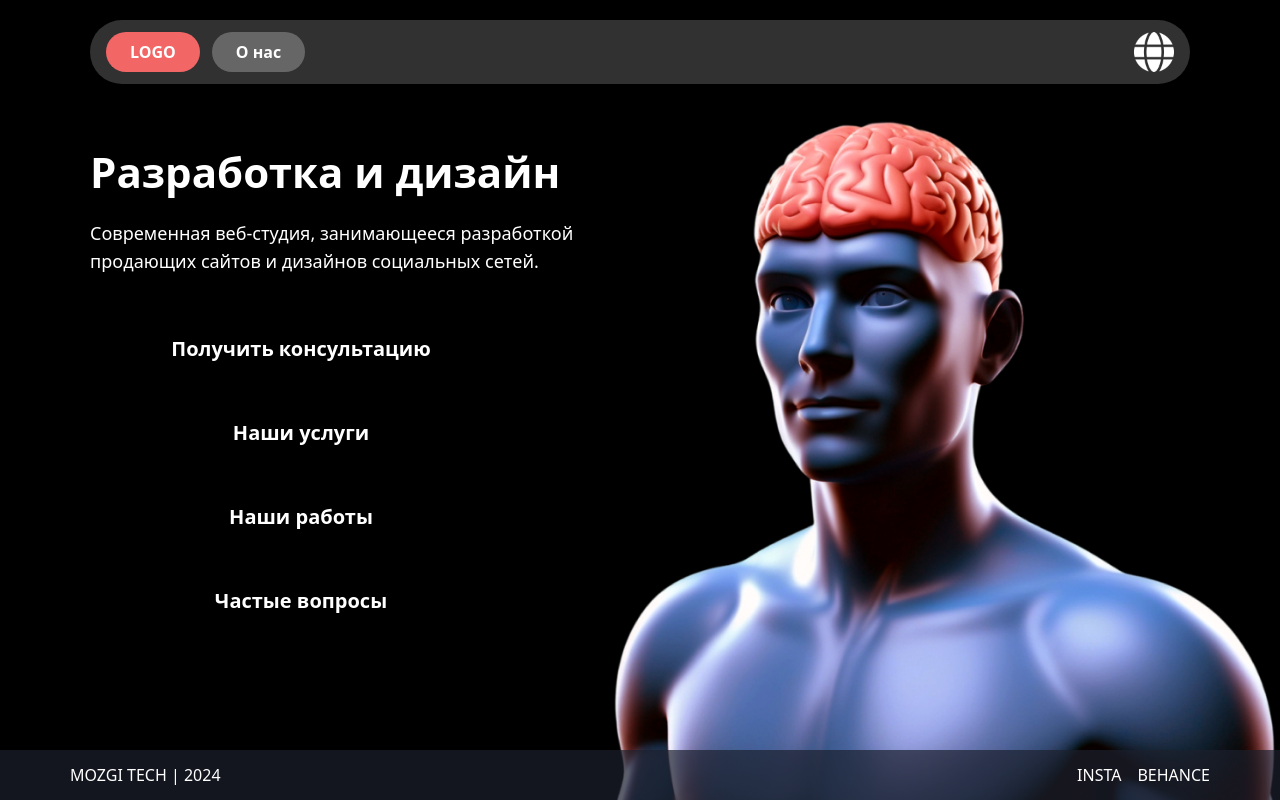
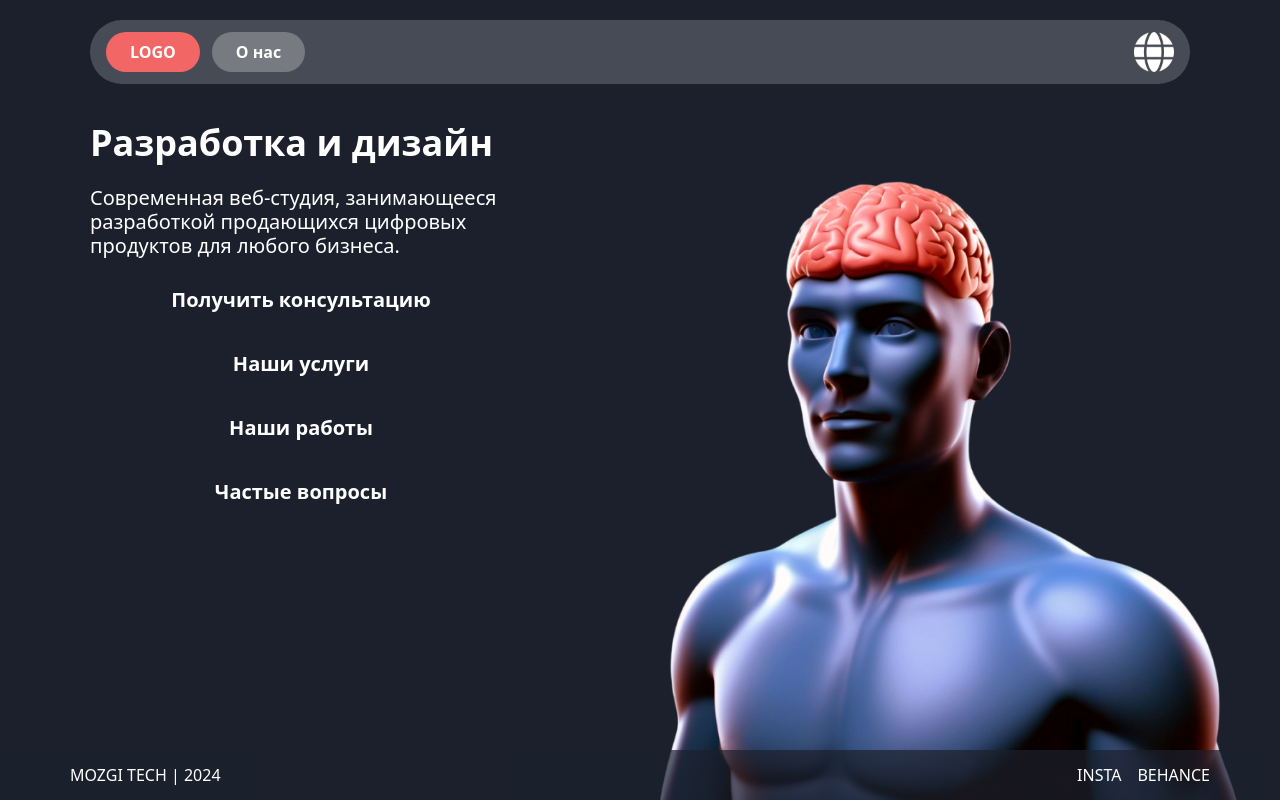
Before and after one commit to saa20ce/mozgi-land, a Next.js app in the folder frontend/: page / in a window 1280 px wide. Built offline with nearby package versions, Linux system fonts and the light colour scheme.

Commit message:
updating desktop

```diff
--- a/frontend/components/Button/button.module.scss
+++ b/frontend/components/Button/button.module.scss
@@ -42,10 +42,11 @@
 .porfoliobutton {
 	width: 164px;
 	height: 40px;
-	font-size: 20px;
+	font-size: 16px;
 	position: relative;
-	background-color: rgba(255, 255, 255, 0.26);
-
+	background-color: #344f7336;
+	border-radius: 12px;
+	padding: 0;
 	display: flex;
 	align-items: center;
 	justify-content: center;
@@ -53,10 +54,10 @@
 
 	&:hover {
 		cursor: pointer;
-		background-color: rgba(255, 255, 255, 0.18);
+		background-color: #344f7353;
 	}
 	&.active {
-		background-color: rgba(255, 255, 255, 0.18);
+		background-color: #344f7353;
 		color: white;
 	}
 }
--- a/frontend/components/MainMenu/MainMenu.tsx
+++ b/frontend/components/MainMenu/MainMenu.tsx
@@ -75,7 +75,7 @@ const MainMenu = ({ isMobileMenuOpen, setIsMobileMenuOpen }: MainMenuProps) => {
         </div>
       )}
 
-      <div className="hidden xl:flex flex-col gap-y-4 space-y-4 mt-12">
+      <div className="hidden xl:flex flex-col xl:gap-y-3 2xl:gap-y-4 2xl:space-y-4 2xl:mt-12">
         <Text as="a" href="/">
           <Button
             text="Получить консультацию"
--- a/frontend/components/Portfolio/Portfolio.tsx
+++ b/frontend/components/Portfolio/Portfolio.tsx
@@ -39,19 +39,19 @@ export default function Portfolio({ initialWorks }: PortfolioProps) {
     <div className="w-full flex flex-col rounded-[24px] p-6">
       <div className="flex justify-center gap-6 mb-8">
         <Button
-          text="все"
+          text="Все"
           onClick={() => setSelectedCategory("все")}
           active={selectedCategory === "все"}
           type="portfolio"
         />
         <Button
-          text="дизайн"
+          text="Дизайн"
           onClick={() => setSelectedCategory("дизайн")}
           active={selectedCategory === "дизайн"}
           type="portfolio"
         />
         <Button
-          text="разработка"
+          text="Разработка"
           onClick={() => setSelectedCategory("разработка")}
           active={selectedCategory === "разработка"}
           type="portfolio"
@@ -65,9 +65,8 @@ export default function Portfolio({ initialWorks }: PortfolioProps) {
           filteredWorks.map((project) => (
             <div
               key={project.id}
-              className={`bg-[#7b7c7e] rounded-lg p-4 text-left overflow-hidden transition-opacity duration-300 ease-in-out ${
-                scrollY > 100 ? "opacity-0" : "opacity-100"
-              }`}
+              className={`bg-[#7b7c7e] rounded-lg p-4 text-left overflow-hidden transition-opacity duration-300 ease-in-out ${scrollY > 100 ? "opacity-0" : "opacity-100"
+                }`}
             >
               <img
                 src={project.image}
--- a/frontend/pages/index.tsx
+++ b/frontend/pages/index.tsx
@@ -8,16 +8,14 @@ export default function Home() {
 
   return (
     <Layout>
-      <div className="relative flex flex-col xl:flex-row justify-between xl:pt-10 items-center gap-8 w-full">
-
-        <div className={`w-full md:w-[704px] xl:w-[540px] w-[360px] h-[180px] pt-[16px] space-y-4 z-10 ${isMobileMenuOpen ? 'hidden xl:block' : 'block'}`}>
-          <h1 className="text-center  text-[28px] md:text-[42px] xl:text-left xl:text-[42px] font-bold text-white">
+      <div className="relative flex flex-col xl:flex-row justify-between xl:pt-8 2xl:pt-10 items-center gap-8 w-full">
+        <div className={`w-full md:w-[704px] xl:w-[540px] h-[180px] 2xl:pt-[16px] space-y-4 z-10 ${isMobileMenuOpen ? 'hidden xl:block' : 'block'}`}>
+          <h1 className="text-center text-[28px] md:text-[42px] xl:text-[36px] 2xl:text-[42px] xl:text-left  font-bold text-white">
             Разработка и дизайн
           </h1>
-          <Text as="p" className="text-center text-[15px] md:text-[24px]  xl:text-left xl:text-lg">
-            Современная веб-студия, занимающееся разработкой продающих сайтов и дизайнов социальных сетей.
+          <Text as="p" className="text-center xl:text-left text-[15px] md:text-[24px] xl:text-[20px] xl:w-[446px]">
+            Современная веб-студия, занимающееся разработкой продающихся цифровых продуктов для любого бизнеса.
           </Text>
-
 
           <div className="hidden xl:block">
             <MainMenu
@@ -35,7 +33,6 @@ export default function Home() {
         </div>
       </div>
 
-
       <div className={`absolute bottom-0 left-0  xl:left-auto xl:right-[calc(50%-600px)] w-full flex justify-center xl:justify-end z-0 ${isMobileMenuOpen ? 'hidden xl:flex' : 'flex'}`}>
         <img
           src="/images/Man.png"
@@ -49,12 +46,11 @@ export default function Home() {
           alt="3D HUMAN"
           className='hidden xl:hidden md:block lg:hidden w-full max-w-[500px] h-auto object-contain'
           style={{ transform: 'scale(2) translateY(7%) translateX(8%)' }}
-          />
+        />
         <img
           src="/images/ManDesktop.png"
           alt="3D Human"
-          className="hidden  xl:block w-auto h-[80vh] object-contain"
-          style={{ transform: 'scale(1.2)',marginRight:'0' }}
+          className="hidden xl:block w-auto h-[80vh] lg:scale-1 xl:scale-1 2xl:scale-[1.2] object-contain"
         />
       </div>
     </Layout>
--- a/frontend/styles/global.css
+++ b/frontend/styles/global.css
@@ -5,7 +5,7 @@
 @import './variables.css';
 
 body {
-    background-color: #000;
+	background-color: #1c202d;
 	margin: 0;
 }
 
@@ -25,21 +25,18 @@ body {
 	width: 100%;
 	height: 100%;
 	z-index: -1;
-  background-image:
-    repeating-linear-gradient(
+	background-image: repeating-linear-gradient(
 		100deg,
 		rgba(242, 102, 102, 1) 0%,
 		rgba(28, 32, 45, 1) 20%,
-      rgba(28, 32, 45, 1)30%,
+		rgba(28, 32, 45, 1) 30%,
 		rgba(242, 102, 102, 1) 10%
-
 	);
 	background-size: 200%;
 	background-position: 50% 50%;
 	animation: smoothBg 80s linear infinite;
 	filter: blur(80px);
 }
-
 
 ::-webkit-scrollbar {
 	width: 6px;
--- a/frontend/tailwind.config.js
+++ b/frontend/tailwind.config.js
@@ -7,11 +7,12 @@ module.exports = {
   theme: {
     screens: {
       'sm': '576px',
-      'sm-h': {'raw': '(min-width: 576px) and (orientation: landscape)'},
+      'sm-h': { 'raw': '(min-width: 576px) and (orientation: landscape)' },
       'md': '768px',
-      'md-h': {'raw': '(min-width: 768px) and (orientation: landscape)'},
-      // 'lg': '992px',
+      'md-h': { 'raw': '(min-width: 768px) and (orientation: landscape)' },
+      'lg': '992px',
       'xl': '1140px',
+      '2xl': '1536px',
     },
     container: {
       center: true,
```
Lines whose indentation alone changed are shown as unchanged.
